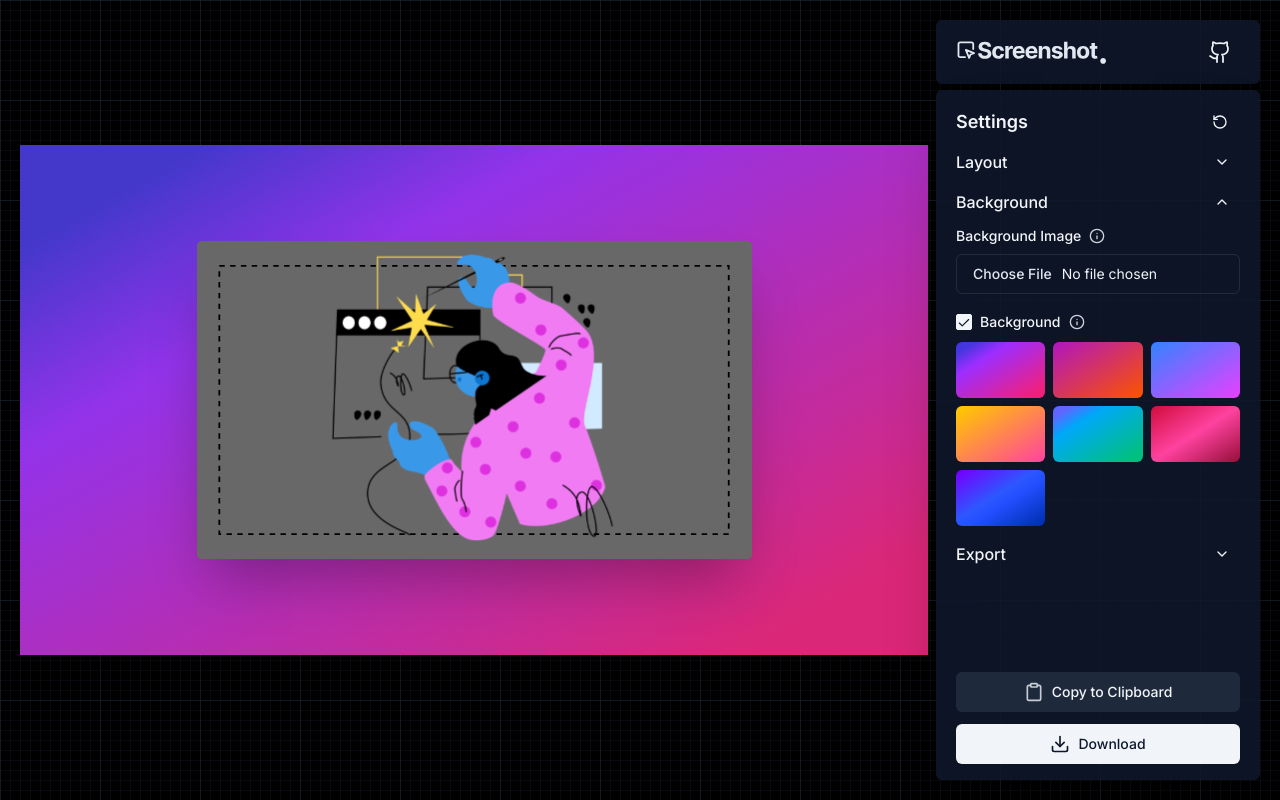
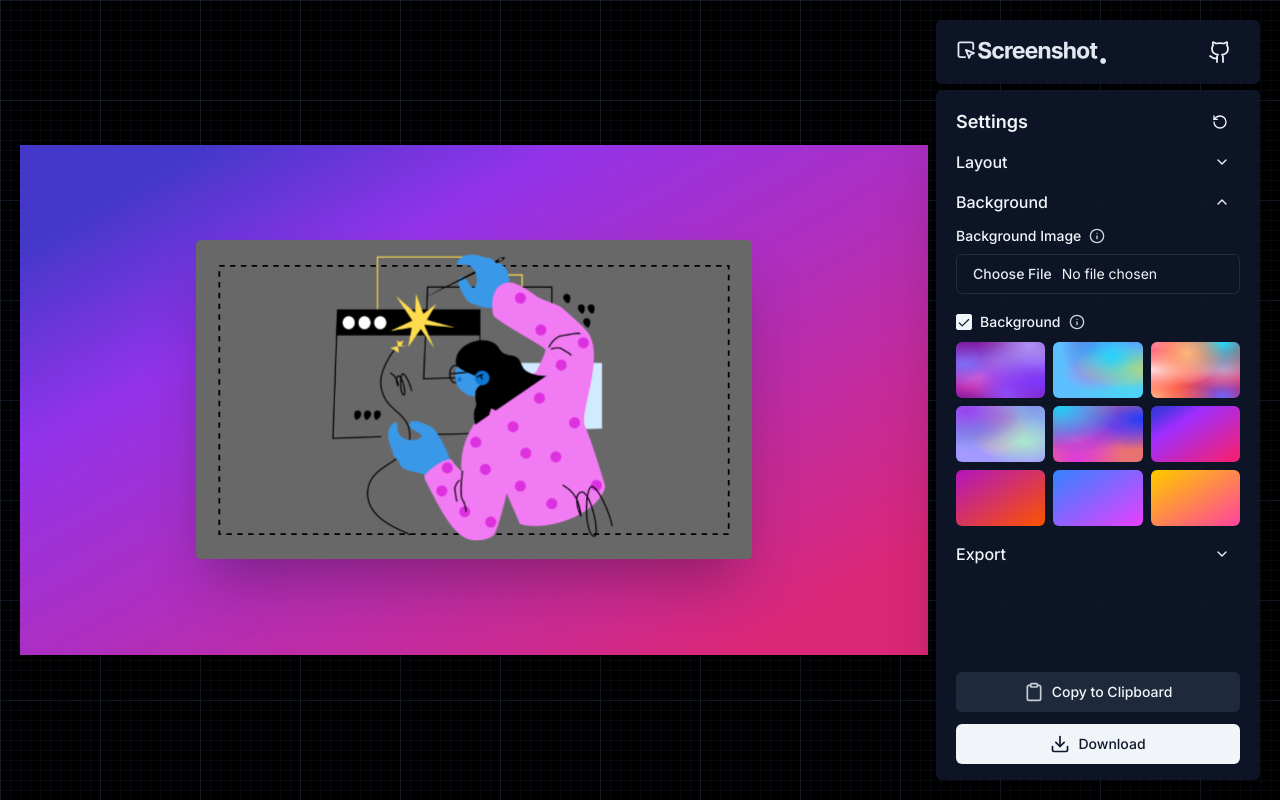
Before and after one commit to webscopeio/screenshot, a Next.js app: page / in a window 1280 px wide. Both pictures are taken after a click on the button "Background". Built offline with nearby package versions, Linux system fonts and the light colour scheme.

Commit message:
Adding backgrounds (#81)

```diff
--- a/src/app/page.tsx
+++ b/src/app/page.tsx
@@ -53,7 +53,7 @@ export default function Home() {
                     : undefined
                 }
                 className={`${cn(
-                  "max-w-6xl max-h-[648px] grid place-items-center p-[4%] overflow-hidden",
+                  "max-w-6xl max-h-[648px] grid place-items-center overflow-hidden",
                   settings.aspectRatio,
                   settings.aspectRatio === "aspect-[3/4]" && "h-fit",
                   settings.aspectRatio === "aspect-square" && "h-fit",
--- a/src/components/settings/Background.tsx
+++ b/src/components/settings/Background.tsx
@@ -5,6 +5,31 @@ import { Settings, defaultSettings } from "@config/defaults";
 import { Checkbox } from "@components/ui/Checkbox";
 
 const backgroundColors = [
+  {
+    name: "Violet Mesh",
+    className:
+      "bg-[hsla(289,74%,35%,1)] [background-image:radial-gradient(at_91%_72%,hsla(262,97%,60%,1)_0px,_transparent_50%),radial-gradient(at_83%_5%,hsla(255,85%,77%,1)_0px,_transparent_50%),radial-gradient(at_90%_37%,hsla(256,98%,74%,1)_0px,_transparent_50%),radial-gradient(at_59%_90%,hsla(264,94%,66%,1)_0px,_transparent_50%),radial-gradient(at_10%_40%,hsla(247,92%,70%,1)_0px,_transparent_50%),radial-gradient(at_25%_62%,hsla(319,96%,65%,1)_0px,_transparent_50%)]",
+  },
+  {
+    name: "Ocean Mesh",
+    className:
+      "bg-[hsla(203,100%,68%,1)] [background-image:radial-gradient(at_65%_26%,hsla(192,100%,57%,1)_0px,_transparent_50%),radial-gradient(at_86%_44%,hsla(59,65%,60%,1)_0px,_transparent_50%),radial-gradient(at_47%_52%,hsla(269,60%,70%,1)_0px,_transparent_50%),radial-gradient(at_86%_88%,hsla(190,86%,62%,1)_0px,_transparent_50%),radial-gradient(at_83%_1%,hsla(223,93%,70%,1)_0px,_transparent_50%),radial-gradient(at_46%_6%,hsla(236,66%,62%,1)_0px,_transparent_50%)]",
+  },
+  {
+    name: "Candy Mesh",
+    className:
+      "bg-[hsla(0,100%,50%,1)] [background-image:radial-gradient(at_40%_20%,hsla(28,100%,74%,1)_0px,_transparent_50%),radial-gradient(at_80%_0%,hsla(189,100%,56%,1)_0px,_transparent_50%),radial-gradient(at_0%_50%,hsla(355,100%,93%,1)_0px,_transparent_50%),radial-gradient(at_80%_50%,hsla(340,100%,76%,1)_0px,_transparent_50%),radial-gradient(at_0%_100%,hsla(22,100%,77%,1)_0px,_transparent_50%),radial-gradient(at_80%_100%,hsla(242,100%,70%,1)_0px,_transparent_50%),radial-gradient(at_0%_0%,hsla(343,100%,76%,1)_0px,_transparent_50%)]",
+  },
+  {
+    name: "Blue Mesh",
+    className:
+      "bg-[#a399ff] [background-image:radial-gradient(at_12%_8%,_hsla(270,85%,60%,1)_0px,_transparent_50%),radial-gradient(at_22%_39%,hsla(211,62%,64%,1)_0px,_transparent_50%),radial-gradient(at_77%_64%,hsla(151,60%,79%,1)_0px,_transparent_50%),radial-gradient(at_87%_0%,hsla(231,70%,72%,1)_0px,_transparent_50%),radial-gradient(at_51%_54%,hsla(327,96%,79%,1)_0px,_transparent_50%),radial-gradient(at_48%_32%,hsla(358,83%,72%,1)_0px,_transparent_50%),radial-gradient(at_78%_8%,hsla(173,75%,75%,1)_0px,_transparent_50%)]",
+  },
+  {
+    name: "Cotton Mesh",
+    className:
+      "bg-[hsla(0,73%,68%,1)] [background-image:radial-gradient(at_9%_4%,hsla(192,94%,55%,1)_0px,_transparent_50%),radial-gradient(at_25%_61%,hsla(300,61%,55%,1)_0px,_transparent_50%),radial-gradient(at_98%_23%,hsla(232,94%,55%,1)_0px,_transparent_50%),radial-gradient(at_26%_7%,hsla(286,64%,55%,1)_0px,_transparent_50%),radial-gradient(at_27%_46%,hsla(246,86%,55%,1)_0px,_transparent_50%),radial-gradient(at_73%_36%,hsla(290,67%,55%,1)_0px,_transparent_50%),radial-gradient(at_27%_96%,hsla(302,76%,55%,1)_0px,_transparent_50%)]",
+  },
   {
     name: "Indigo Pink",
     className:
@@ -24,21 +49,6 @@ const backgroundColors = [
     name: "Summer Breeze",
     className:
       "bg-gradient-to-br from-yellow-400 from-0% to-pink-500 to-100% saturate-[115%]",
-  },
-  {
-    name: "Carribean Sea",
-    className:
-      "bg-gradient-to-br from-indigo-500 from-10% via-sky-500 via-30% to-emerald-500 to-90% saturate-[115%]",
-  },
-  {
-    name: "Rose Gold",
-    className:
-      "bg-gradient-to-tl from-rose-900 from-0% via-pink-500 via-50% to-rose-700 to-100% saturate-[115%]",
-  },
-  {
-    name: "Intense Blues",
-    className:
-      "bg-gradient-to-br from-[#6e01e9] from-0% via-[#3358ff] via-45% to-[#022D9B] to-100% saturate-[115%]",
   },
 ];
 
```
